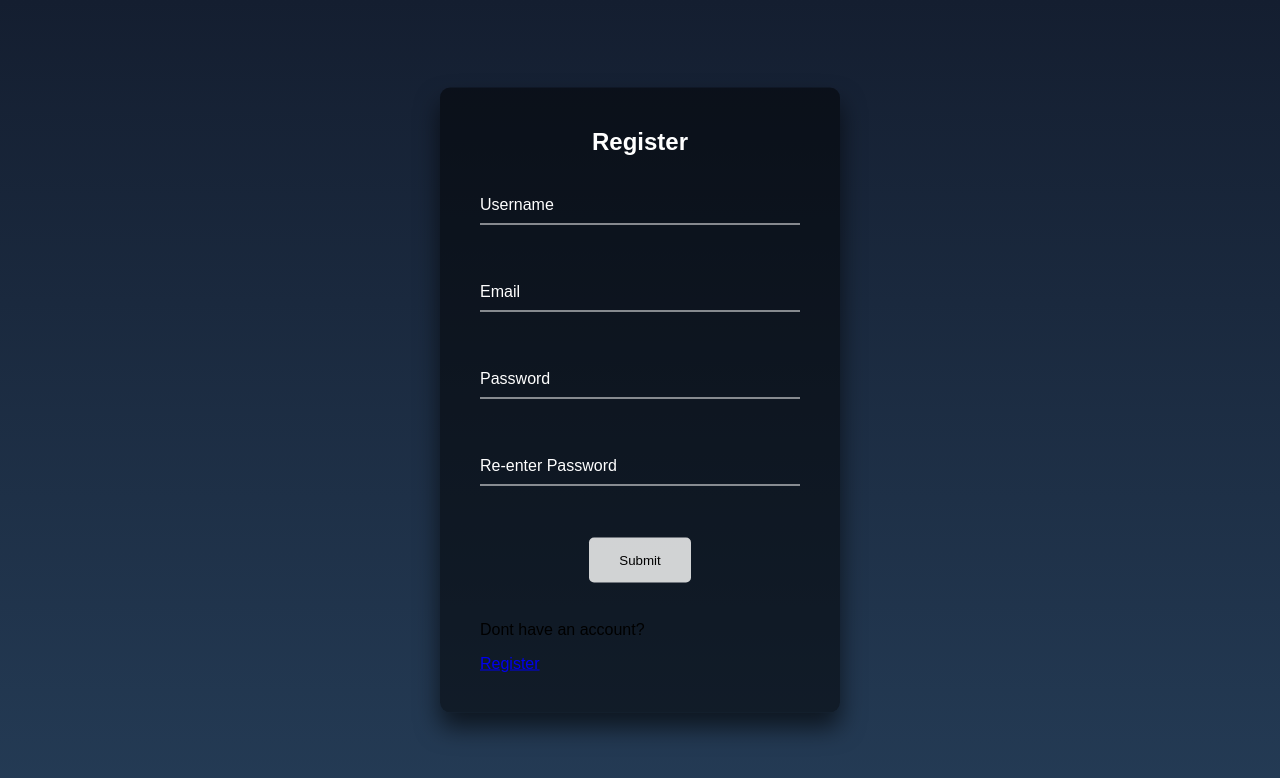
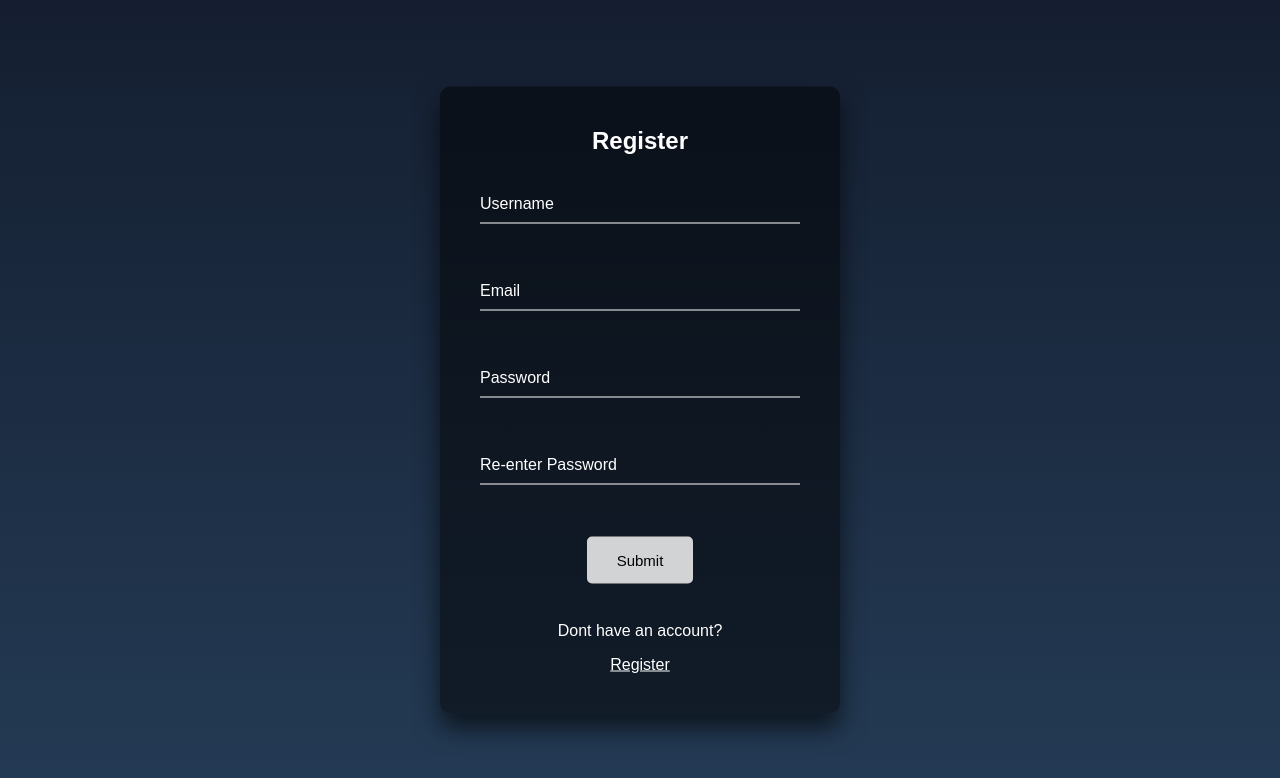
Before and after one commit to Rahul0902/secure-registration-form, a Flask app: page /register in a window 1280 px wide. Shown: the top 778 px of the page. Run offline with Flask 3, Linux system fonts and the light colour scheme.

Commit message:
Add form CTA styling

```diff
--- a/Website/static/style.css
+++ b/Website/static/style.css
@@ -18,6 +18,24 @@ h1{
 .log-button:hover {
   background-color: #c12e2e;
 }
+
+/* login.html */
+.account-type{
+  text-align: center;
+}
+
+.account-type p{
+  color: white;
+}
+
+.account-type a{
+  color: white;
+}
+
+.account-type a:hover{
+  color: #A4FC9F;
+}
+
 
 /* Styling for the main form */
 
@@ -78,11 +96,11 @@ html {
           text-decoration: none;
           margin: 4px 2px;
           cursor: pointer;
-
+          font-size: 15px;
         }
 
   input[type="submit"]:hover{
-    background-color:#fff;
+    background-color: #A4FC9F;
   }
 
   .submit-button{
```
